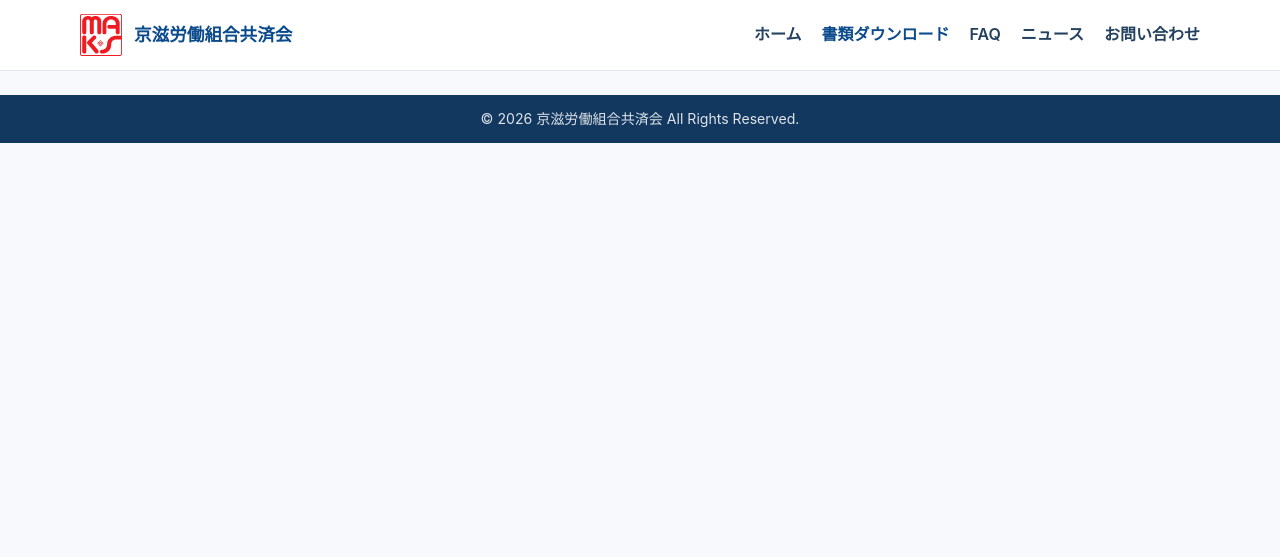
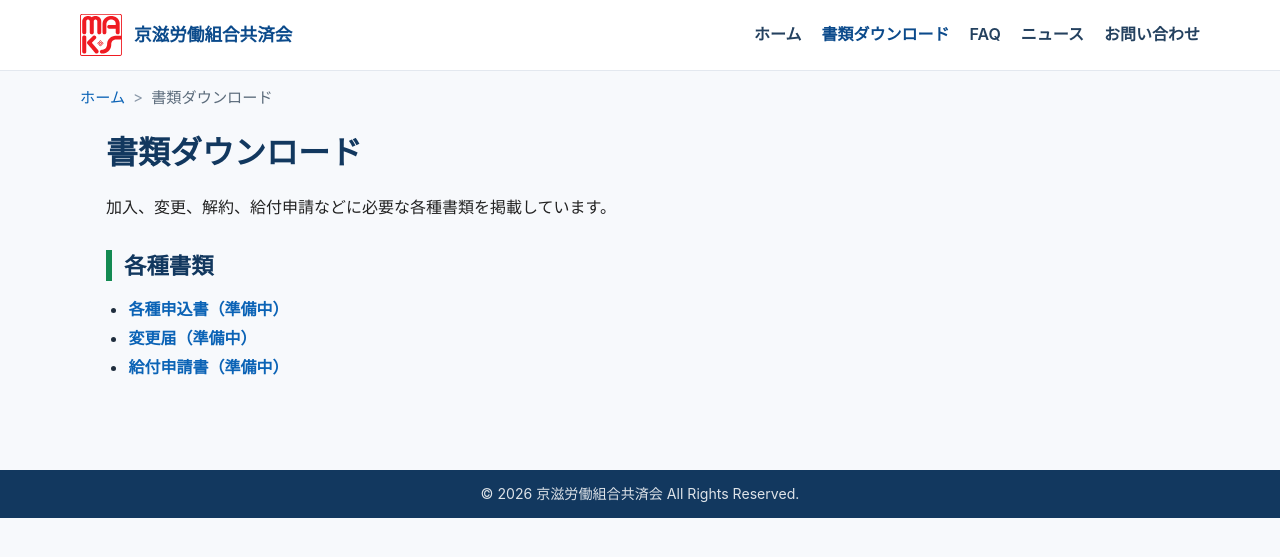
Before and after one commit to keijirodokyosai/keijirodokyosai.github.io, a Jekyll site: the page built from downloads.html, in a window 1280 px wide. Shown: the top 557 px of the page. Built offline with Jekyll 4.4.1, drawn with Linux system fonts in a browser that asks for light colours.

Commit message:
Update downloads.html

```diff
--- a/downloads.html
+++ b/downloads.html
@@ -36,3 +36,30 @@ structured_data_json_ld: >
     }
   }
 ---
+
+<nav class="breadcrumb" aria-label="パンくずリスト">
+  <ol class="breadcrumb-list">
+    <li><a href="{{ '/index.html' | relative_url }}">ホーム</a></li>
+    <li aria-current="page">書類ダウンロード</li>
+  </ol>
+</nav>
+
+<section class="kyosai-page">
+  <section class="detail-section">
+    <h1>書類ダウンロード</h1>
+    <div class="detail-lead">
+      <p>
+        加入、変更、解約、給付申請などに必要な各種書類を掲載しています。
+      </p>
+    </div>
+  </section>
+
+  <section class="detail-section">
+    <h2>各種書類</h2>
+    <ul class="notice-list">
+      <li><a href="{{ '/pdf/sample.pdf' | relative_url }}" download class="text-link">各種申込書（準備中）</a></li>
+      <li><a href="{{ '/pdf/sample.pdf' | relative_url }}" download class="text-link">変更届（準備中）</a></li>
+      <li><a href="{{ '/pdf/sample.pdf' | relative_url }}" download class="text-link">給付申請書（準備中）</a></li>
+    </ul>
+  </section>
+</section>
```
